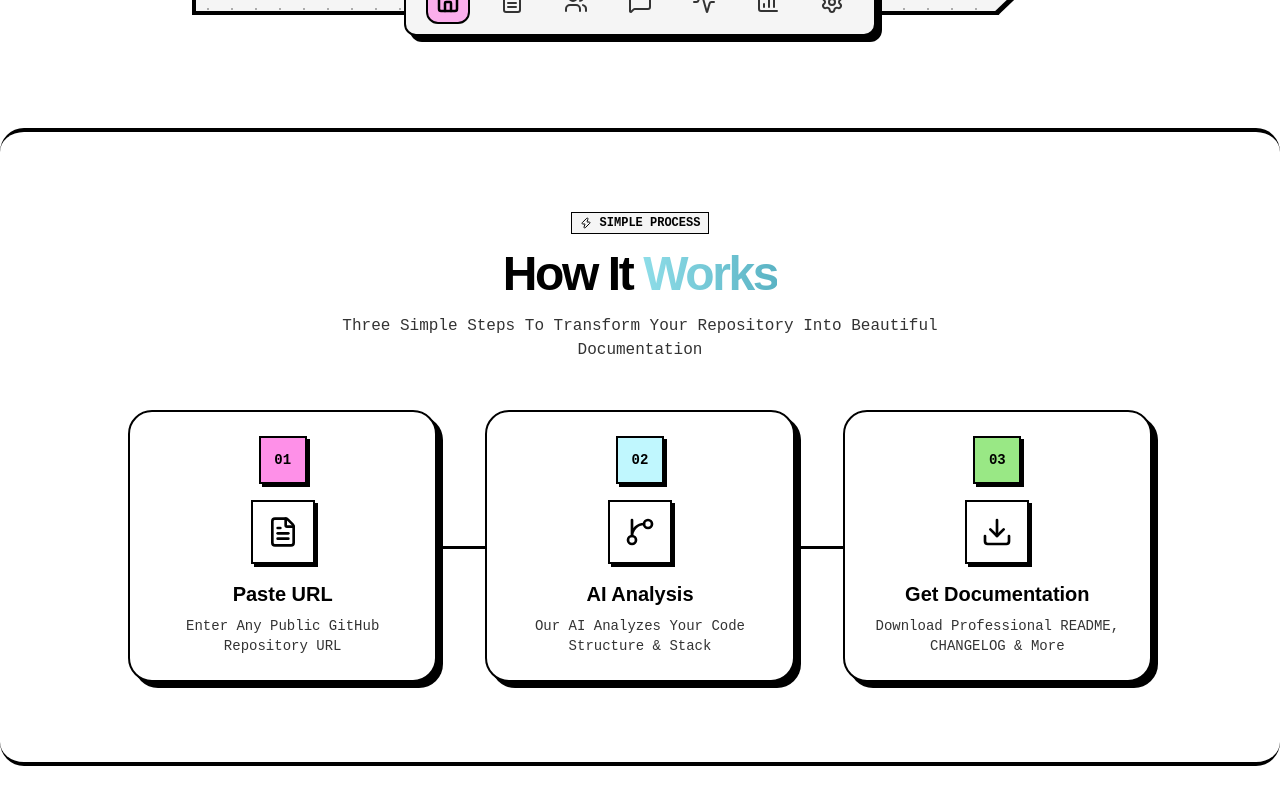
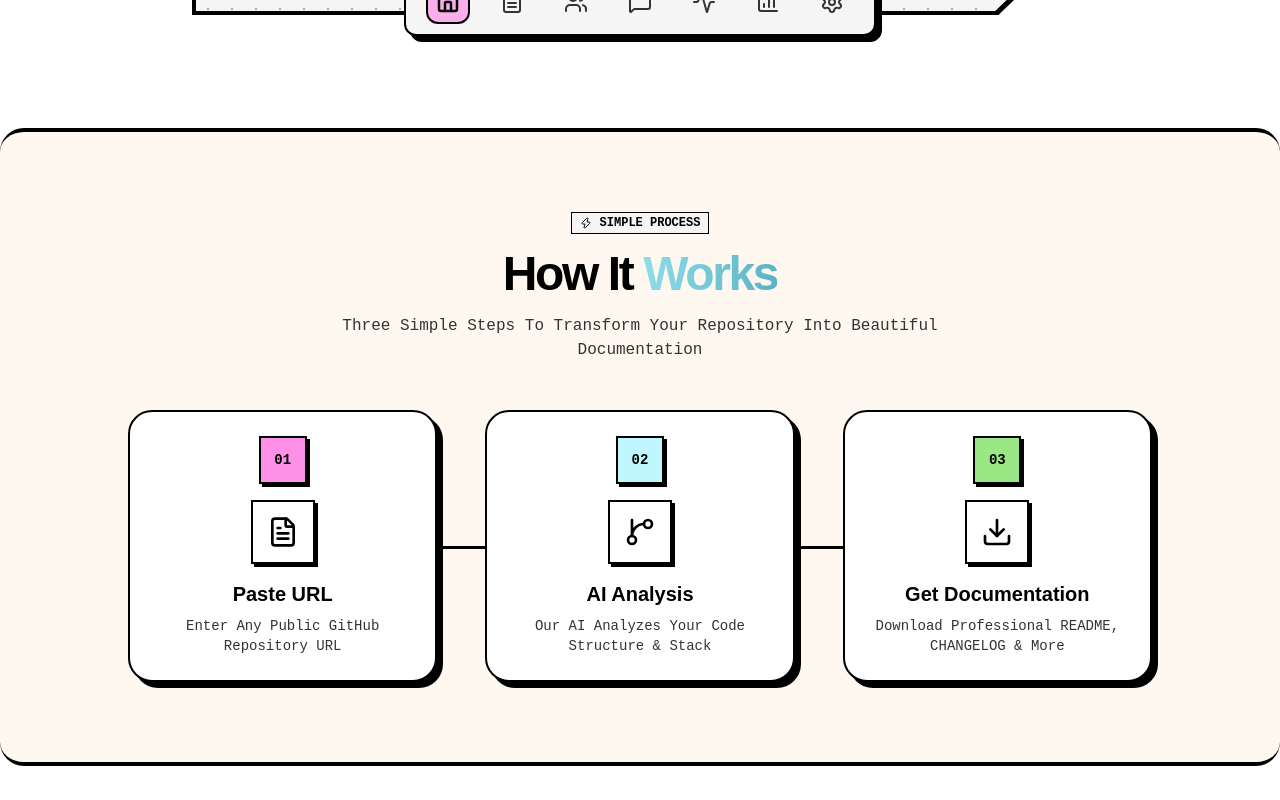
Before and after one commit to Anshuu2004/Wharf, a React (Vite) app in the folder Wharf_/frontend/: page / in a window 1280 px wide. Shown: the part 740-1540 px from the top of the page. Built offline with nearby package versions, Linux system fonts and the light colour scheme.

Commit message:
Update index.css

```diff
--- a/Wharf_/frontend/src/index.css
+++ b/Wharf_/frontend/src/index.css
@@ -33,6 +33,9 @@
   --color-wharf-surface-secondary: #F5F5F5;
   --color-wharf-surface-tertiary: #E0E0E0;
 
+  --color-wharf-background-primary: #FFF8F0;
+  --color-wharf-background-secondary: #F5EDE3;
+
   --color-wharf-text-primary: #000000;
   --color-wharf-text-secondary: #333333;
   --color-wharf-text-tertiary: #666666;
@@ -45,7 +48,7 @@
   --color-wharf-warning: #F7CB46;
   --color-wharf-info: #B8A9FF;
 
-  /* Shadows - Using darker colors for depth */
+  /* Shadows */
   --shadow-hard-pink: 6px 6px 0px 0px var(--color-wharf-pink-dark);
   --shadow-hard-cyan: 6px 6px 0px 0px var(--color-wharf-cyan-dark);
   --shadow-hard-green: 6px 6px 0px 0px var(--color-wharf-green-dark);
@@ -80,7 +83,7 @@ body {
   padding-right: 1rem;
 }
 
-/* Small devices */
+/* Small Devices */
 @media (min-width: 640px) {
   .container {
     padding-left: 1.25rem;
@@ -88,7 +91,7 @@ body {
   }
 }
 
-/* Medium devices */
+/* Medium Devices */
 @media (min-width: 768px) {
   .container {
     padding-left: 1.5rem;
@@ -96,7 +99,7 @@ body {
   }
 }
 
-/* Large devices */
+/* Large Devices */
 @media (min-width: 1024px) {
   .container {
     padding-left: 3rem;
```
